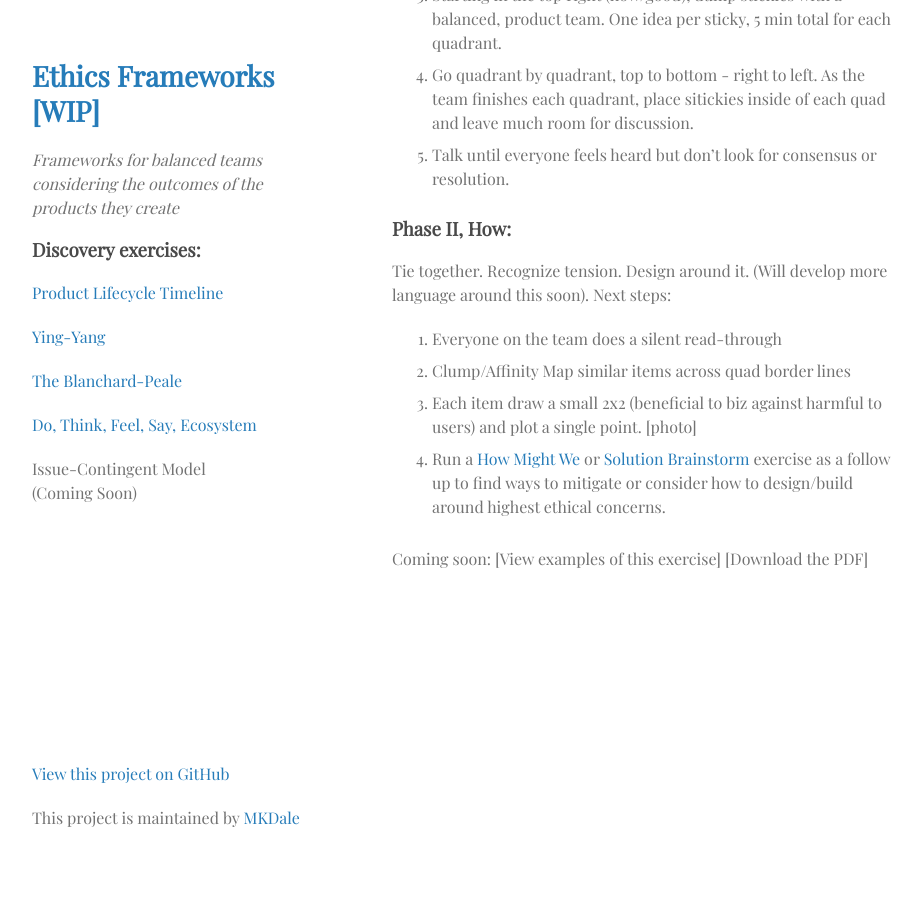
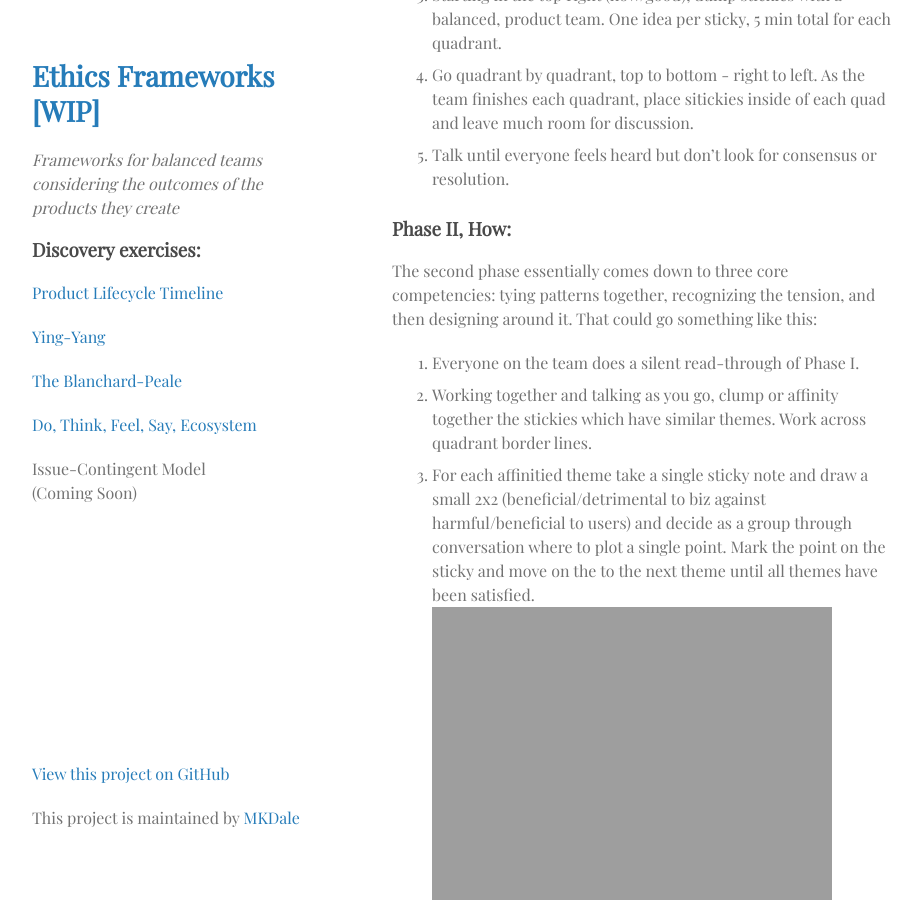
Before and after one commit to MKDale/ethics-frameworks, a Jekyll site: the page built from ying-yang.md, in a window 1280 px wide and 900 px high, scrolled down 936 px. Shown: the whole window, without its empty margins (178-1100 px from the left). Built offline with Jekyll 4.4.1, drawn with Linux system fonts in a browser that asks for light colours; our own code applies the rules of GitHub Pages for plain Markdown files.

Commit message:
small changes to yin yang and index

```diff
--- a/ying-yang.md
+++ b/ying-yang.md
@@ -18,11 +18,12 @@ According to the laws of unintended consequences, there will always be outcomes
 
 ### Phase II, How:
 
-Tie together. Recognize tension. Design around it. (Will develop more language around this soon). Next steps:
+The second phase essentially comes down to three core competencies: tying patterns together, recognizing the tension, and then designing around it. That could go something like this:
 
-1. Everyone on the team does a silent read-through
-2. Clump/Affinity Map similar items across quad border lines
-3. Each item draw a small 2x2 (beneficial to biz against harmful to users) and plot a single point. [photo]
+1. Everyone on the team does a silent read-through of Phase I.
+2. Working together and talking as you go, clump or affinity together the stickies which have similar themes. Work across quadrant border lines.
+3. For each affinitied theme take a single sticky note and draw a small 2x2 (beneficial/detrimental to biz against harmful/beneficial to users) and decide as a group through conversation where to plot a single point. Mark the point on the sticky and move on the to the next theme until all themes have been satisfied.
+![Small 2x2](https://mkdale.github.com/ethics-frameworks/assets/img/Yin-yang-phase2.jpg)
 4. Run a
 [How Might We](http://www.designkit.org/methods/3) or [Solution Brainstorm](http://www.designkit.org/methods/1) exercise as a follow up to find ways to mitigate or consider how to design/build around highest ethical concerns.
 
```
Also changed, not shown: blanchard-peale.md (+2 -1 lines), index.md (+2 -2 lines).
